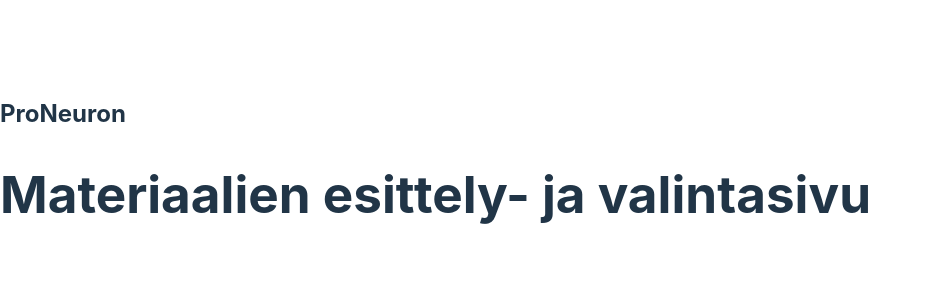
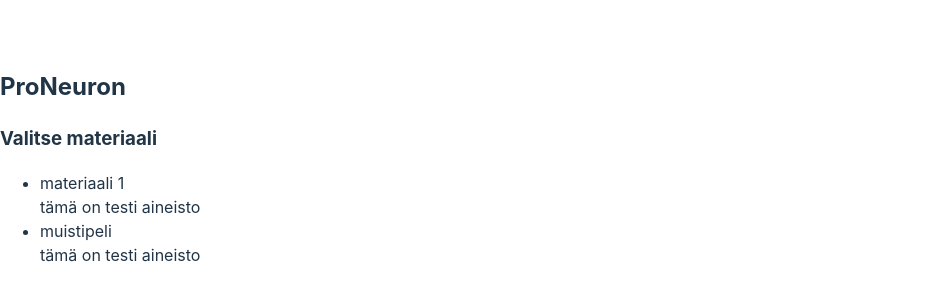
Before and after one commit to phuvio/Material-bank, a React (Vite) app: page / in a window 1280 px wide. Shown: the part 234-534 px from the top of the page, without its empty margins (0-931 px from the left). Built offline with nearby package versions, Linux system fonts and the light colour scheme.

Commit message:
add main page and small fixes

```diff
--- a/frontend/src/App.jsx
+++ b/frontend/src/App.jsx
@@ -1,12 +1,12 @@
 import Header from "./components/Header";
 import Main_page from "./components/Main_page";
 
-const App = (props) => {
+const App = ({ materials }) => {
 
   return (
     <div>
       <Header />
-      <Main_page />
+      <Main_page materials={materials} />
     </div>
   )
 };
--- a/frontend/src/components/Main_page.jsx
+++ b/frontend/src/components/Main_page.jsx
@@ -1,9 +1,21 @@
 import React, { useState } from "react";
 
-const Main_page = () => {
+const Main_page = ({ materials }) => {
+
     return (
         <div>
-            <h1>Materiaalien esittely- ja valintasivu</h1>
+            <h3>Valitse materiaali</h3>
+            <ul>
+                {materials.map(material =>
+                    material.visible && (
+                        <li key={material.id}>
+                            {material.name}
+                            <br/>
+                            {material.description}
+                        </li>
+                    )
+                )}
+            </ul>
         </div>
     );
 };
--- a/frontend/src/main.jsx
+++ b/frontend/src/main.jsx
@@ -3,4 +3,37 @@ import ReactDOM from 'react-dom/client'
 import App from './App'
 import './index.css'
 
-ReactDOM.createRoot(document.getElementById('root')).render(<App />)
+const materials = [
+  {
+    id: 1,
+    name: 'materiaali 1',
+    description: 'tämä on testi aineisto',
+    visible: true,
+    user_id: 1,
+    is_URL: false,
+    URL: '',
+    material: '',
+  },
+  {
+    id: 2,
+    name: 'muistipeli',
+    description: 'tämä on testi aineisto',
+    visible: true,
+    user_id: 1,
+    is_URL: false,
+    URL: '',
+    material: '',
+  },
+  {
+    id: 3,
+    name: 'pomppivat pallot',
+    description: 'tämä on testi aineisto',
+    visible: false,
+    user_id: 1,
+    is_URL: false,
+    URL: '',
+    material: '',
+  },
+]
+
+ReactDOM.createRoot(document.getElementById('root')).render(<App materials={materials} />)
```
Also changed, not shown: Documentation/techstack.md (+2 -1 lines), eslint.config.js (+12 -0 lines), 1 other file (tests, documents, lock files or other folders).
